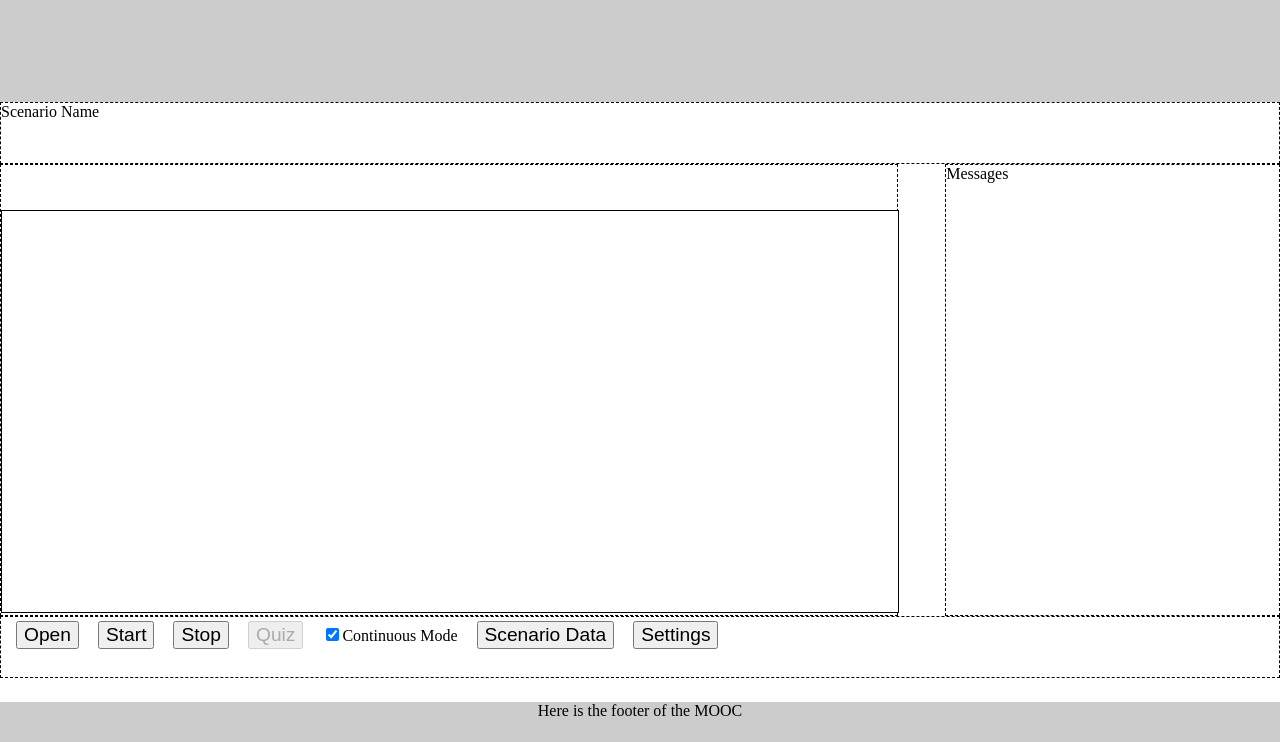
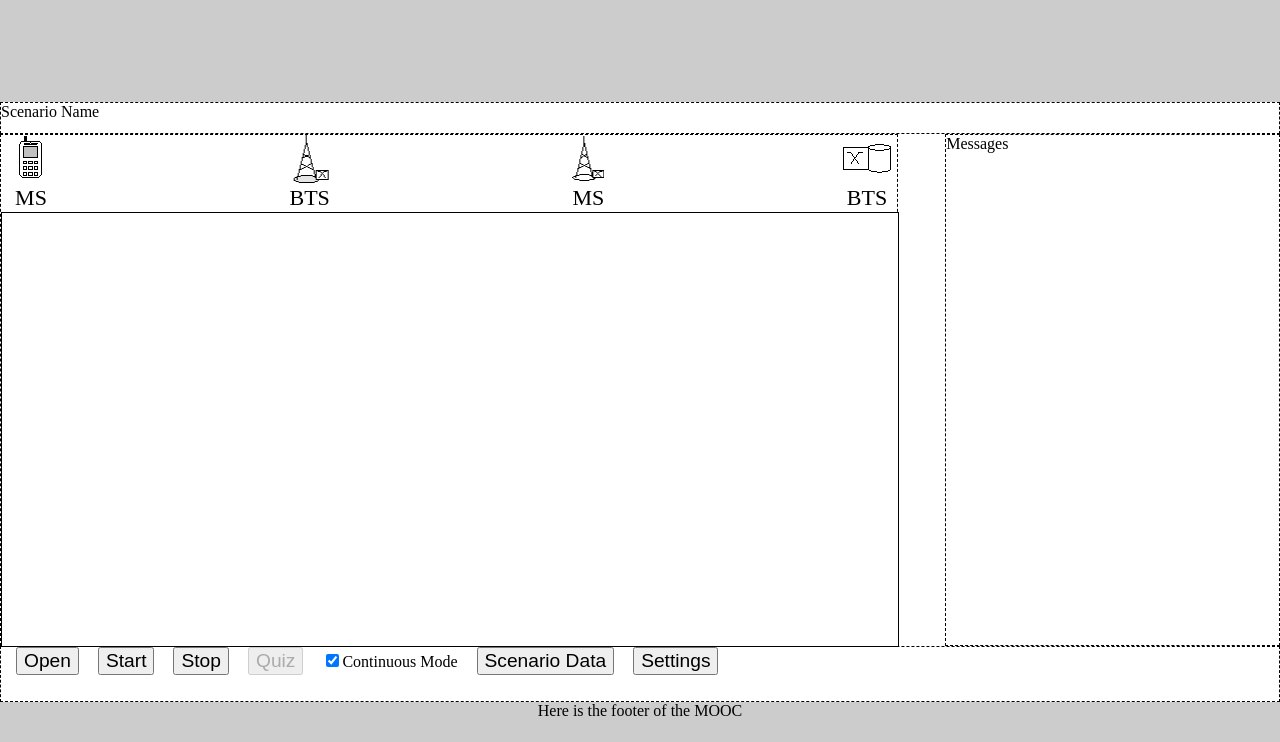
Before and after one commit to gcocce/valpopp, a plain HTML site: page Valpopp/WebContent/valpopp.html in a window 1280 px wide. Shown: the part 58-800 px from the top of the page. Drawn offline with Linux system fonts and the light colour scheme.

Commit message:
Scenario Image Nodes Display

```diff
--- a/Valpopp/WebContent/css/valpopp.css
+++ b/Valpopp/WebContent/css/valpopp.css
@@ -53,51 +53,51 @@ body {
 	font-size: 3em;
 }
 
+#valpo {
+	height: 75%;
+	min-height: 75%;
+	display:block;
+	clear: both;
+	background-color: #FFFFFF;
+	position: relative;
+}
+
 #footer {
 	display:block;
 	height: 5%;
 	min-height:5%;
-	display:block;
 	clear: both;
 	text-align: center;
 	background-color: #CCCCCC;
 	font-size: 1em;
 }
 
-#valpo {
-	height: 75%;
-	display:block;
-	clear: both;
-	background-color: #FFFFFF;
-	position: relative;
-}
-
 #vHeader {
+	height: 5%;
 	display:block;
 	border: 1px dashed;
-	height: 10%;
 }
 
 #vMain{
+	height: 85%;
 	display: block;
-	height: 75%;
 }
 
 #vScenario{
+	height: 100%;
 	width: 70%;
-	height: 100%;
 	float: left;
 	border: 1px dashed;
 }
 
 #vNodes{
-	height: 10%;
+	height: 15%;
 	width: 100%;
 	background-color: white; overflow-x: hidden; overflow-y: hidden;
 }
 
 #vDraw{
-	height: 89%;
+	height: 85%;
 	width: 100%;
 	background-color: white; border: 1px solid black; overflow-x: hidden; overflow-y: scroll;
 }
@@ -129,7 +129,7 @@ body {
 }
 
 #vCommand{
-	height: 10%;
+	height: 9%;
 	clear: both;
 	display:block;
 	border: 1px dashed;
@@ -141,8 +141,8 @@ body {
 #Commands ul li {
 	display: inline-block;
 	margin-left: 15px;
-	margin-top: 4px;
-	margin-bottom: 5px;
+	margin-top: 0px;
+	margin-bottom: 0px;
 	margin-right: 0px;
 }
 
@@ -168,18 +168,15 @@ body {
 
 	#vScenario{
 		width: 95%;
-		height: 100%;
 		float: left;
 		border: 1px dashed;
 	}
 
 	#vNodes{
-		height: 10%;
 		width: 100%;
 	}
 
 	#vDraw{
-		height: 89%;
 		width: 100%;
 	}
 
--- a/Valpopp/WebContent/js/model/ScenarioContext.js
+++ b/Valpopp/WebContent/js/model/ScenarioContext.js
@@ -179,6 +179,7 @@ function ScenarioContext(){
 	this.getCurrentImgName=getCurrentImgName;
 	this.setNodeImg=setNodeImg;
 	this.getNodeImg=getNodeImg;
+	this.getNodeName=getNodeName;
 	this.setScenarioImg=setScenarioImg;
 
 	this.normalizeScenario=normalizeScenario;
@@ -186,6 +187,10 @@ function ScenarioContext(){
 	// ******************************************************************************
 	// Public Methods Definition
 	// ******************************************************************************
+
+	function getNodeName(index){
+		return m_scenario_object.nodes[index].name;
+	}
 
 	function getScenarioName(){
 		return m_scenario_object.name;
--- a/Valpopp/WebContent/js/view/ScenarioView.js
+++ b/Valpopp/WebContent/js/view/ScenarioView.js
@@ -12,33 +12,132 @@ function ScenarioView(){
 	// ******************************************************************************
 	// Properties
 	// ******************************************************************************
+	var m_error="";
 
 	var m_scenarioContext=null;
 
-    var theNodes = document.getElementById("Nodes");
+	// to display the node images
+	var theNodesContainer=document.getElementById("vNodes");
+    var theNodes = document.getElementById("vNodesCanvas");
+    var theNodesContext=theNodes.getContext("2d");
+
     var theContainer = document.getElementById("vDraw");
-    var theCanvas = document.getElementById("MyCanvas");
+    var theCanvas = document.getElementById("vScenarioCanvas");
+    var theCanvasContext=theCanvas.getContext("2d");
 
 	// ******************************************************************************
 	// Private Methods
 	// ******************************************************************************
-	function displayScenarioTitle(){
+
+    function setupSize() {
+    	console.log("ScenarioView.setupSize()");
+        //var width = window.innerWidth;
+        //var height = window.innerHeight;
+
+        var theContainerHeight = window.getComputedStyle(theContainer).getPropertyValue('height');
+        var theContainerWidth = window.getComputedStyle(theContainer).getPropertyValue('width');
+
+        var theNodesContainerHeight = window.getComputedStyle(theNodesContainer).getPropertyValue('height');
+        var theNodesContainerWidth = window.getComputedStyle(theNodesContainer).getPropertyValue('width');
+
+        console.log("vDraw height: "+theContainerHeight);
+        console.log("vDraw width: "+theContainerWidth);
+
+        console.log("vNodes height: "+theNodesContainerHeight);
+        console.log("vNodes width: "+theNodesContainerWidth);
+
+        theContainerHeight = parseInt(theContainerHeight);
+        theContainerWidth = parseInt(theContainerWidth);
+
+        theNodesContainerHeight = parseInt(theNodesContainerHeight);
+        theNodesContainerWidth = parseInt(theNodesContainerWidth);
+
+	    theCanvas.style.height = theContainerHeight + 'px';
+	    theCanvas.style.width = theContainerWidth + 'px';
+	    theCanvas.height = theContainerHeight;
+	    theCanvas.width = theContainerWidth;
+
+    	theNodes.style.height = theNodesContainerHeight + 'px';
+	    theNodes.style.width = theContainerWidth + 'px';
+	    theNodes.setAttribute('height',theNodesContainerHeight);
+	    theNodes.setAttribute('width', theContainerWidth );
+
+    	console.log("ScenarioView.setupSize()");
+    	console.log("theCanvas style width:" + theCanvas.style.width + " height:" + theCanvas.style.height);
+    	console.log("theCanvas width:" + theCanvas.width + " height:" +  theCanvas.height);
+    	console.log("theNodes style width:" + theNodes.style.width + " height:" + theNodes.style.height);
+    	console.log("theNodes width:" + theNodes.width + " height:" +  theNodes.height);
+    }
+
+    function displayScenarioTitle(){
 		console.log("scenarioView.displayScenarioTitle()");
 
 		var header=document.getElementById("vHeader");
 
 		header.innerHTML=m_scenarioContext.getScenarioName();
+	}
 
-	}
 
 	function displayNodeImages(){
 
+		console.log("displayNodeImages");
+
+		var width= theNodes.width;
+		var heigth= theNodes.height;
+
+		var imgHeight= Math.round(heigth * 0.7);
+		var tagHeight= Math.round(heigth * 0.3);
+
+		console.log("Node image height: "+imgHeight);
+		console.log("Node tag height: "+tagHeight)
+
+		var img=null;
+
+		var fontSize = tagHeight -1;
+		var fontFace = "serif";
+		//var textFillColor ="#ff0000";
+		var textBaseline = "top";
+		var textAlign = "center";
+		var fontWeight ="normal";
+		var fontStyle = "normal";
 
 
+		// Space the first and last node and the border
+		var border = 30;
+	    // Distance between nodes
+	    var distNodos = (width - (border * 2) ) / (m_scenarioContext.getNumberofNodes() -1);
 
+	    console.log("Number of nodes: "+ m_scenarioContext.getNumberofNodes());
 
+	    for (var x=0; x < m_scenarioContext.getNumberofNodes(); x++){
+			try{
+				img=m_scenarioContext.getNodeImg(x).getImg();
 
+				if (img.height > imgHeight){
+					var proportion = imgHeight / img.height;
 
+					img.height = imgHeight;
+					img.width = img.width * proportion;
+				}
+
+				console.log("display image for node 0: " + img.src);
+
+				console.log("image width: "+ img.width +" image height:"+ img.height);
+
+				// Display the image of the node
+				theNodesContext.drawImage(img, border + (distNodos * x) - (img.width/2), 0, img.width, img.height);
+
+				// Display the name of the node
+				theNodesContext.textBaseline = textBaseline;
+				theNodesContext.textAlign = textAlign;
+				theNodesContext.font = fontWeight + " " + fontStyle + " " + fontSize + "px " + fontFace;
+				theNodesContext.fillStyle    = "black";
+				theNodesContext.fillText  ( m_scenarioContext.getNodeName(x) ,  border + (distNodos * x) , imgHeight);
+			}catch (e){
+				console.error(e.toString());
+				displayError(utils.wrapErrorMsg(e.toString()));
+			}
+	    }
 	}
 
 
@@ -53,7 +152,6 @@ function ScenarioView(){
 	this.initiateScenarioDisplay=initiateScenarioDisplay;
 
 
-
 	// ******************************************************************************
 	// Public Methods Definition
 	// ******************************************************************************
@@ -64,16 +162,15 @@ function ScenarioView(){
 
 		enableScenarioCommands();
 
-		//TODO: Initiate Scenario Display (Title, Nodes, and Data)
+		setupSize();
+
 		displayScenarioTitle();
 
 		displayNodeImages();
-
-
 	}
 
 	function displayMsg(html_msg){
-		//console.log("displayMsg: " + html_msg);
+		console.log("ScenarioView.displayMsg");
 
 		$("#maindialog").dialog({
 			autoOpen: false,
@@ -97,7 +194,7 @@ function ScenarioView(){
 
 	// Display error message associated to the scenario
 	function displayError(html_msg){
-		//console.log("displayError: " + html_msg);
+		console.log("ScenarioView.displayError");
 
 		$("#maindialog").dialog({
 			autoOpen: false,
```
Also changed, not shown: Valpopp/WebContent/valpopp.html (+5 -0 lines).
